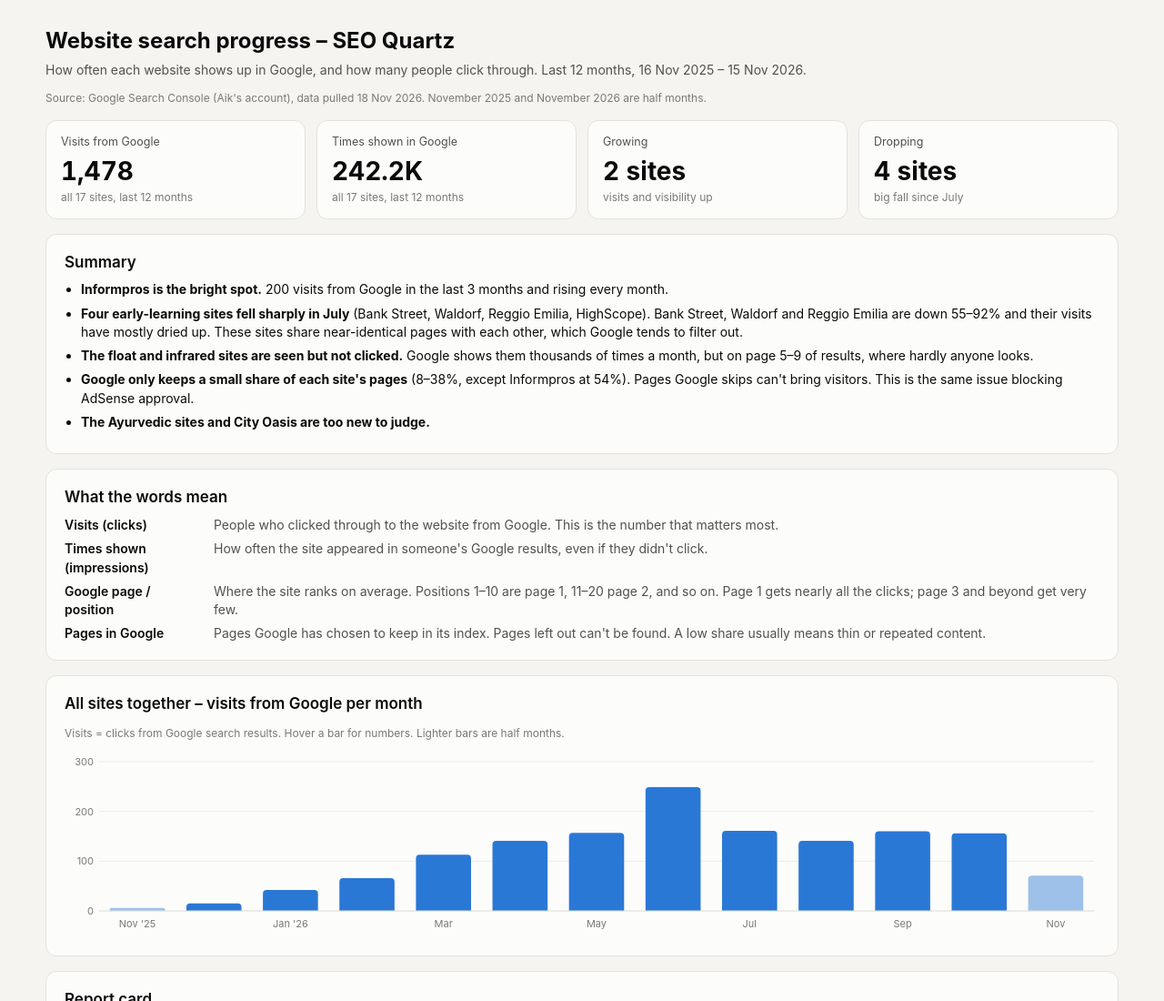
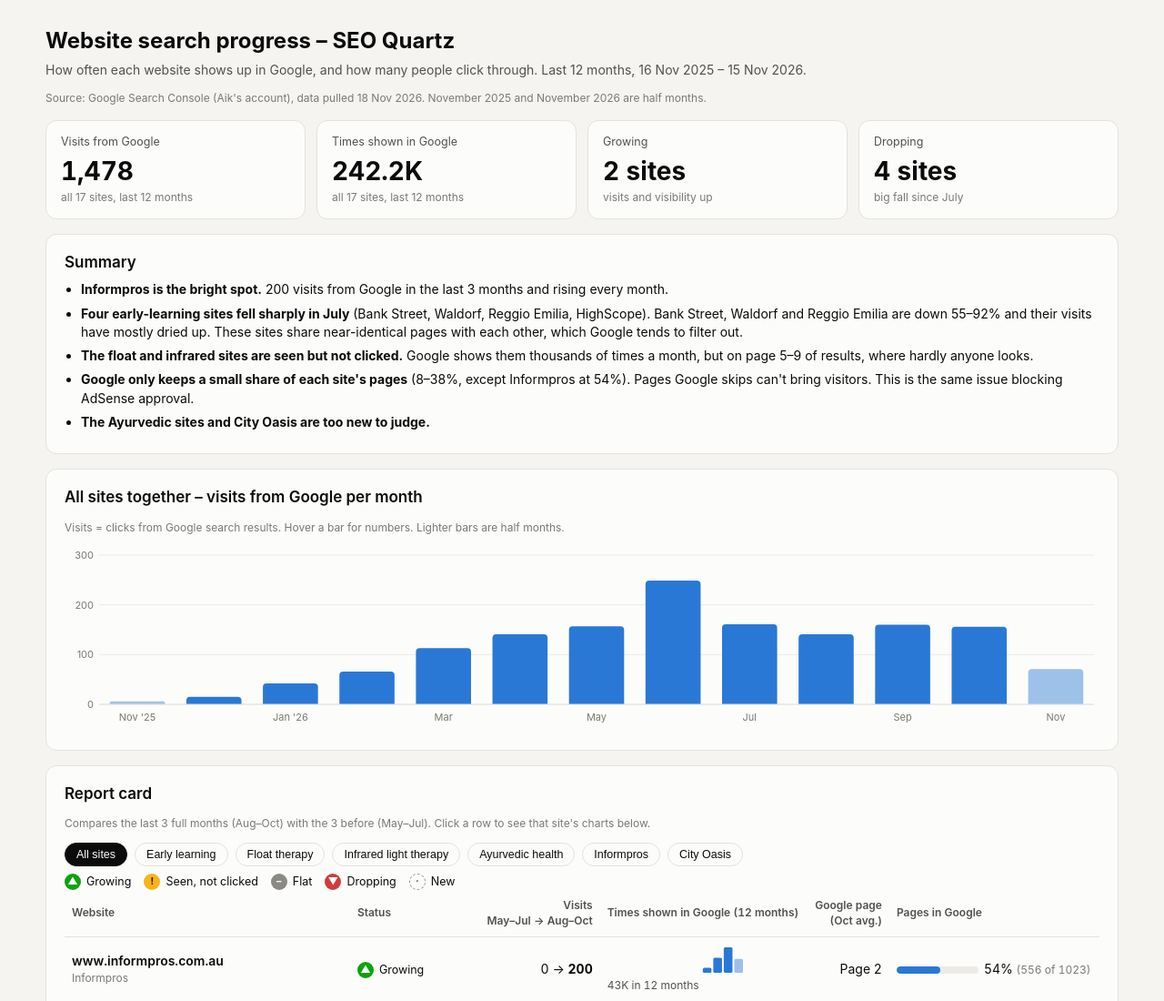
Before and after one commit to aikonics/seo-progress-report, a plain HTML site: page index.html in a window 1280 px wide. Shown: the top 1100 px of the page at 91% size. Drawn offline with Linux system fonts and the light colour scheme.

Commit message:
Remove 'What the words mean' section
Co-Authored-By: Claude Opus 5.5 <noreply@anthropic.com>
Claude-Session: https://claude.ai/code/session_01LJ2nbWn7pPGNEqs34eyhLo

```diff
--- a/index.html
+++ b/index.html
@@ -59,12 +59,6 @@ dl{display:grid;grid-template-columns:150px 1fr;gap:6px 14px;margin:8px 0 0}dt{f
 <li><b>The Ayurvedic sites and City Oasis are too new to judge.</b></li>
 </ul></div>
 
-<div class="card"><h2>What the words mean</h2><dl>
-<dt>Visits (clicks)</dt><dd>People who clicked through to the website from Google. This is the number that matters most.</dd>
-<dt>Times shown (impressions)</dt><dd>How often the site appeared in someone's Google results, even if they didn't click.</dd>
-<dt>Google page / position</dt><dd>Where the site ranks on average. Positions 1–10 are page 1, 11–20 page 2, and so on. Page 1 gets nearly all the clicks; page 3 and beyond get very few.</dd>
-<dt>Pages in Google</dt><dd>Pages Google has chosen to keep in its index. Pages left out can't be found. A low share usually means thin or repeated content.</dd>
-</dl></div>
 <div class="card"><h2>All sites together – visits from Google per month</h2>
 <p class="muted">Visits = clicks from Google search results. Hover a bar for numbers. Lighter bars are half months.</p>
 <div id="totalChart"></div></div>
```
